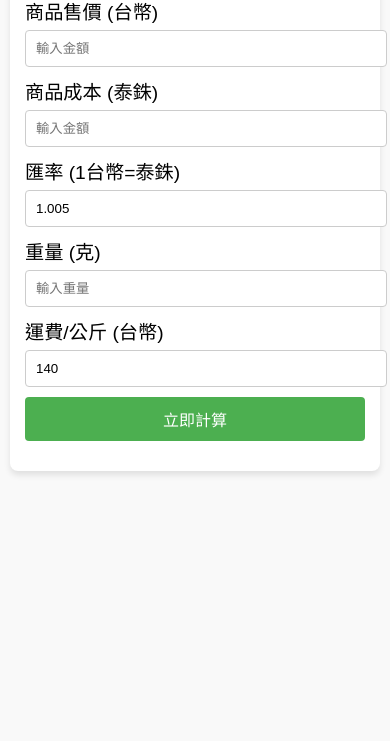
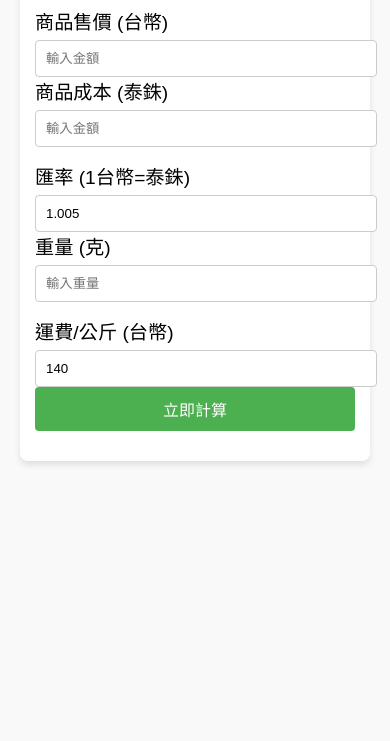
Before and after one commit to norman0228/TH, a plain HTML site: page index.html in a window 390 px wide. Shown: the part 103-844 px from the top of the page. Drawn offline with Linux system fonts and the light colour scheme.

Commit message:
styles.css

```diff
--- a/styles.css
+++ b/styles.css
@@ -21,8 +21,13 @@ h2 {
     font-size: 1.8em; /* 放大字體 */
 }
 
+.input-row {
+    display: flex;
+    gap: 10px; /* 縮小行距 */
+}
+
 .input-group {
-    margin-bottom: 10px; /* 縮小間距 */
+    flex: 1;
 }
 
 label {
@@ -58,8 +63,9 @@ button:hover {
 
 /* 響應式設計 */
 @media (max-width: 768px) {
-    body {
-        padding: 10px; /* 手機版縮小內邊距 */
+    .input-row {
+        flex-direction: column; /* 手機版改為垂直排列 */
+        gap: 15px; /* 增加間距 */
     }
 
     h2 {
```
